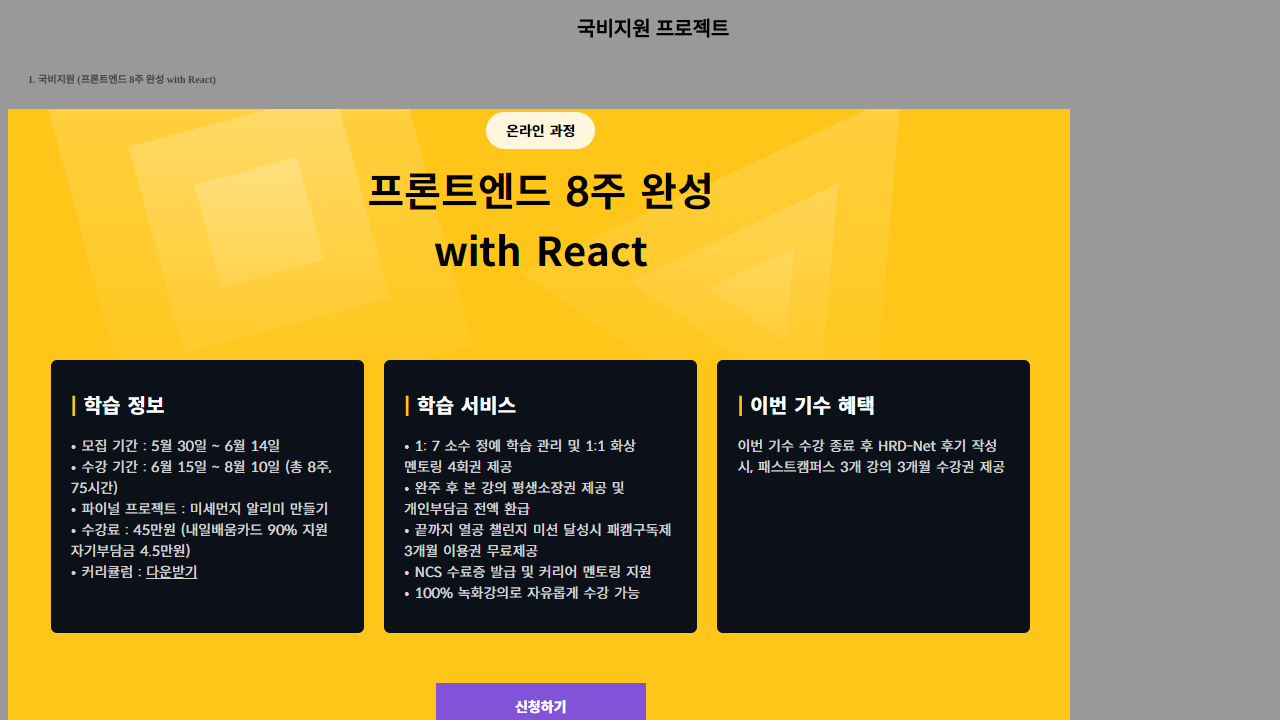
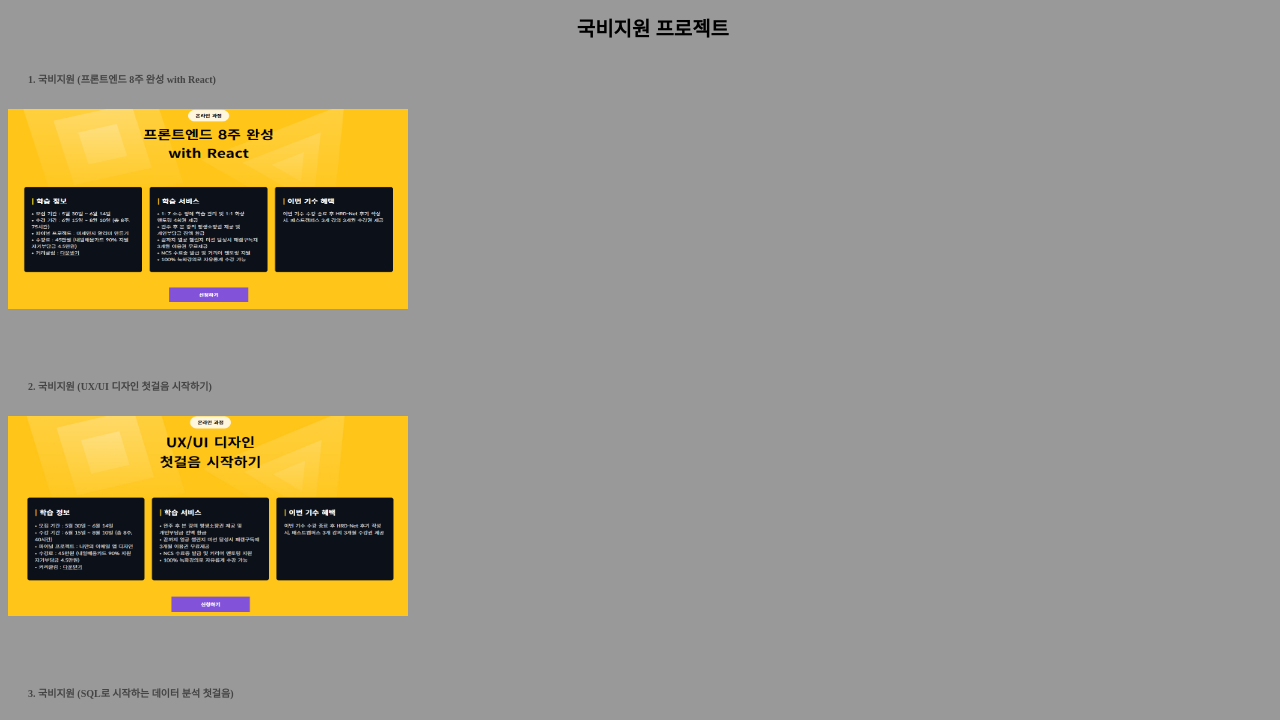
Before and after one commit to sjcho9524/Presentation, a plain HTML site: page study/공부/index.html in a window 1280 px wide. Shown: the top 720 px of the page. Drawn offline with Linux system fonts and the light colour scheme.

Commit message:
이미지파일수정

```diff
--- a/study/공부/SQL 데이터 분석/SQL.css
+++ b/study/공부/SQL 데이터 분석/SQL.css
@@ -22,3 +22,7 @@ p {
   font-size: 10px;
   margin-left: 20px;
 }
+img {
+  width: 400px;
+  height: 200px;
+}
--- a/study/공부/srver.css
+++ b/study/공부/srver.css
@@ -14,3 +14,7 @@ a {
 a:hover {
   color: #e5e5e5;
 }
+img {
+  width: 400px;
+  height: 200px;
+}
--- a/study/공부/ux_ui 디자인/ux.css
+++ b/study/공부/ux_ui 디자인/ux.css
@@ -22,3 +22,7 @@ p {
   font-size: 10px;
   margin-left: 20px;
 }
+img {
+  width: 400px;
+  height: 200px;
+}
--- a/study/공부/프론트 엔드/srv.css
+++ b/study/공부/프론트 엔드/srv.css
@@ -22,3 +22,7 @@ p {
   font-size: 10px;
   margin-left: 20px;
 }
+img {
+  width: 400px;
+  height: 200px;
+}
--- a/study/취업/UX_UI/ui.css
+++ b/study/취업/UX_UI/ui.css
@@ -21,3 +21,7 @@ p {
   font-size: 10px;
   margin-left: 20px;
 }
+img {
+  width: 400px;
+  height: 200px;
+}
--- a/study/취업/프론트엔드/end.css
+++ b/study/취업/프론트엔드/end.css
@@ -21,3 +21,7 @@ p {
   font-size: 10px;
   margin-left: 20px;
 }
+img {
+  width: 400px;
+  height: 200px;
+}
```
